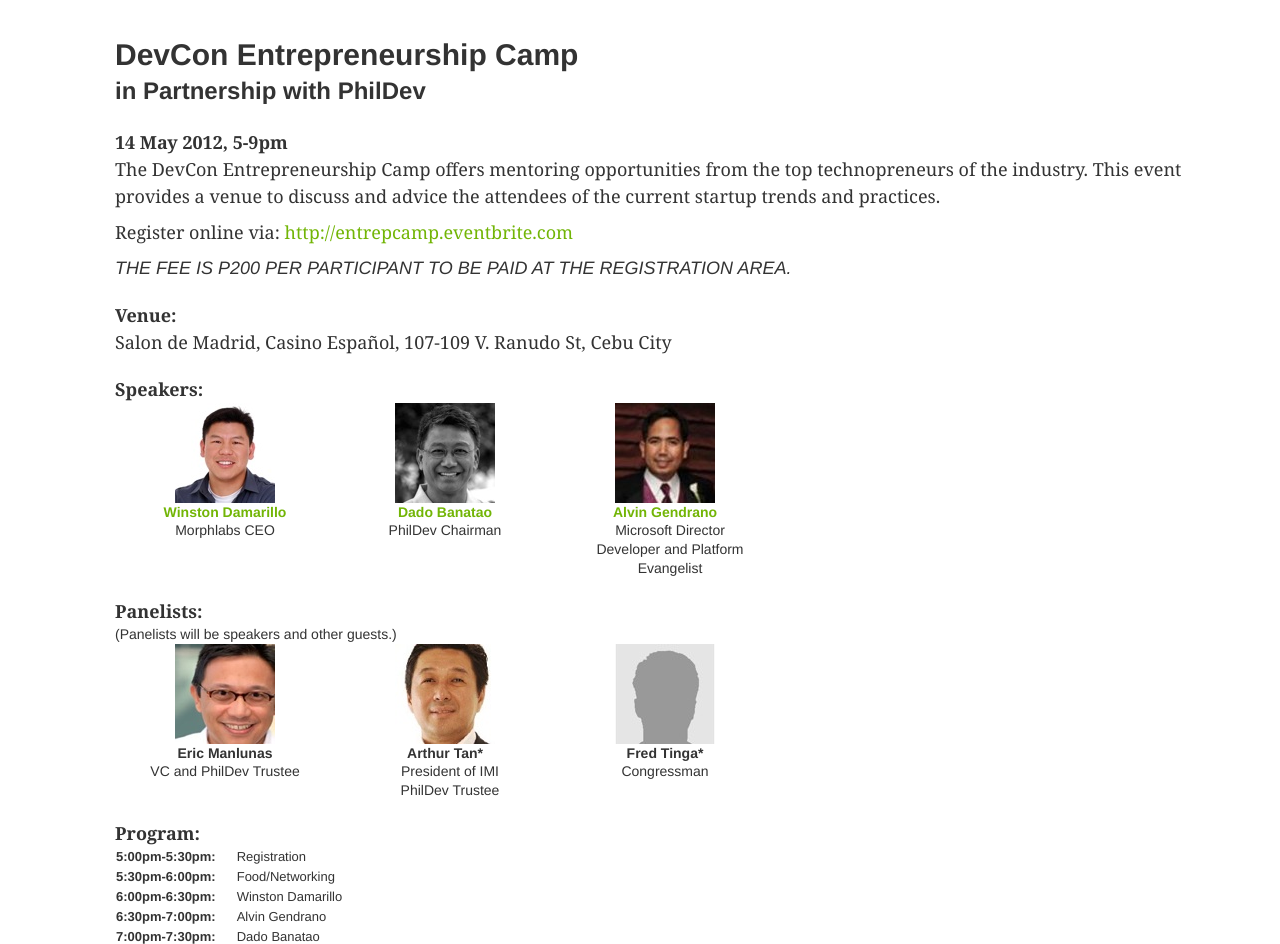
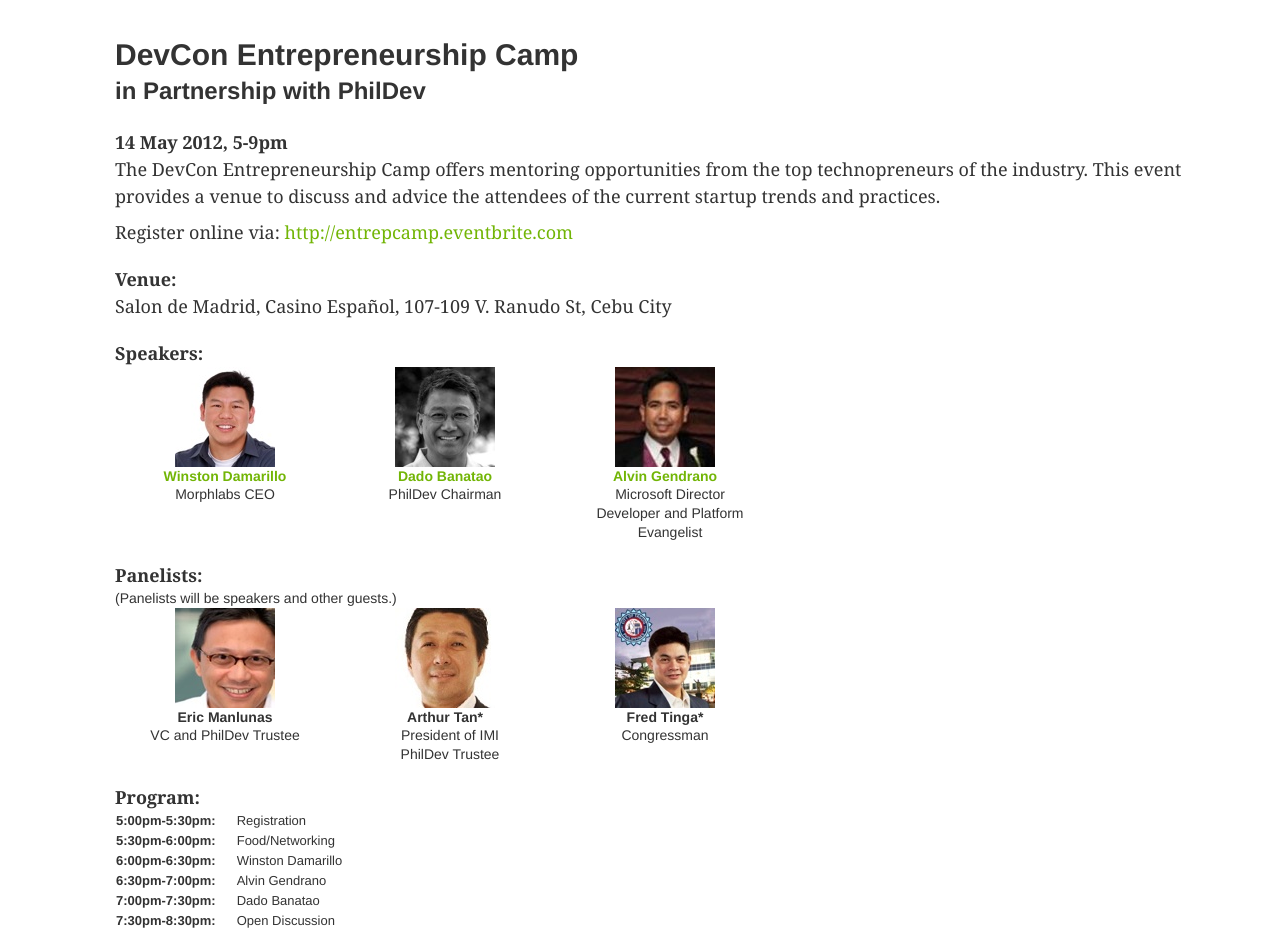
Before and after one commit to bryanbibat/devcon-temp, a plain HTML site: page devcon_entrepreneurship_camp.html in a window 1280 px wide. Shown: the part 173-1117 px from the top of the page. Drawn offline with nearby package versions, Linux system fonts and the light colour scheme.

Commit message:
Remove Registration Fee, and add picture of fred
Signed-off-by: Nelvin Driz <nelvindriz@live.com>

```diff
--- a/devcon_entrepreneurship_camp.html
+++ b/devcon_entrepreneurship_camp.html
@@ -45,8 +45,6 @@
           <p>The DevCon Entrepreneurship Camp offers mentoring opportunities from the top technopreneurs of the industry. This event provides a venue to discuss and advice the attendees of the current startup trends and practices.</p>
           <p>Register online via: <a href="http://entrepcamp.eventbrite.com">http://entrepcamp.eventbrite.com</a></p>
 
-          <em>THE FEE IS P200 PER PARTICIPANT TO BE PAID AT THE REGISTRATION AREA.</em>
-
           <h3>Venue:</h3>
           <p>Salon de Madrid, Casino Español, 107-109 V. Ranudo St, Cebu City</p>
 
@@ -89,7 +87,7 @@
               </ul>
             </li>
             <li>
-              <img src="img/unknown.jpg" alt="Fred Tinga" width=100 height=100 />
+              <img src="img/fred.jpg" alt="Fred Tinga" width=100 height=100 />
               <h4>Fred Tinga*</h4>
               <small>Congressman</small>
             </li>
```
Also changed, not shown: img/fred.jpg (added), 2 other files.
